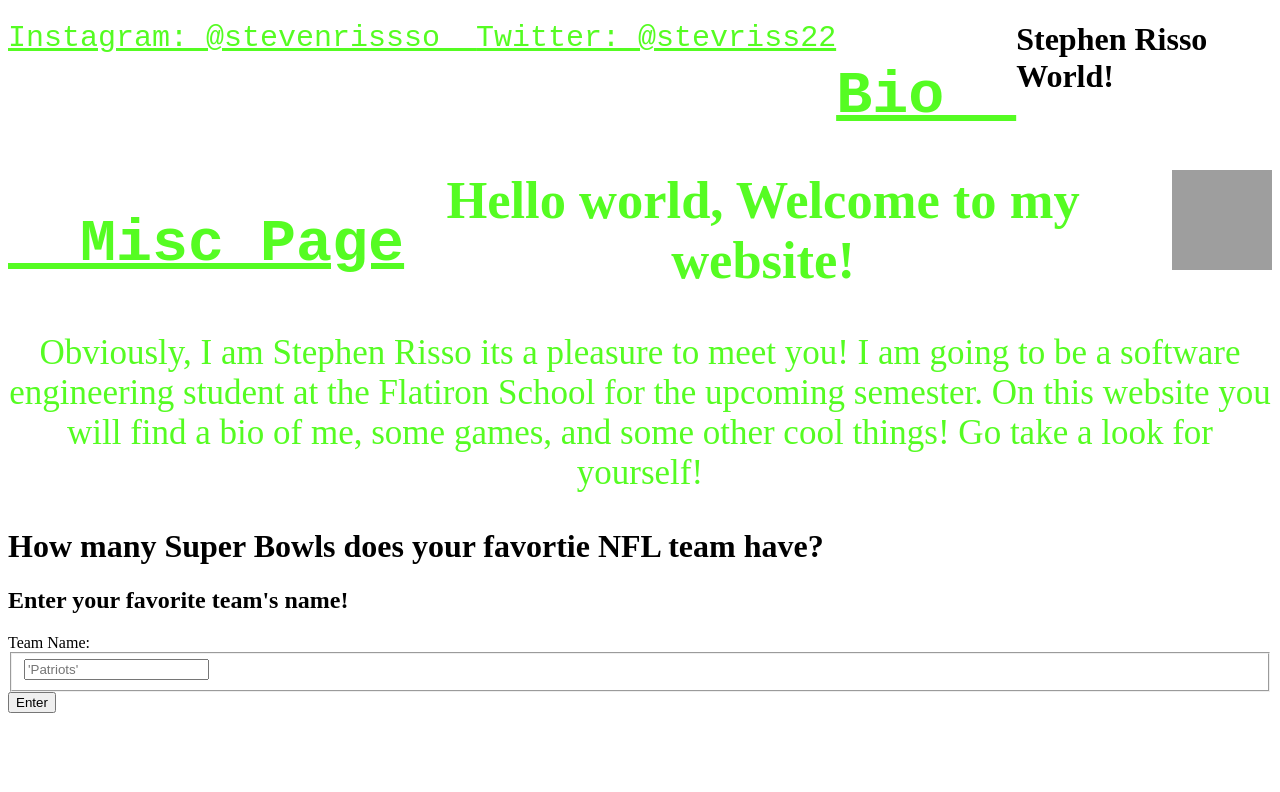
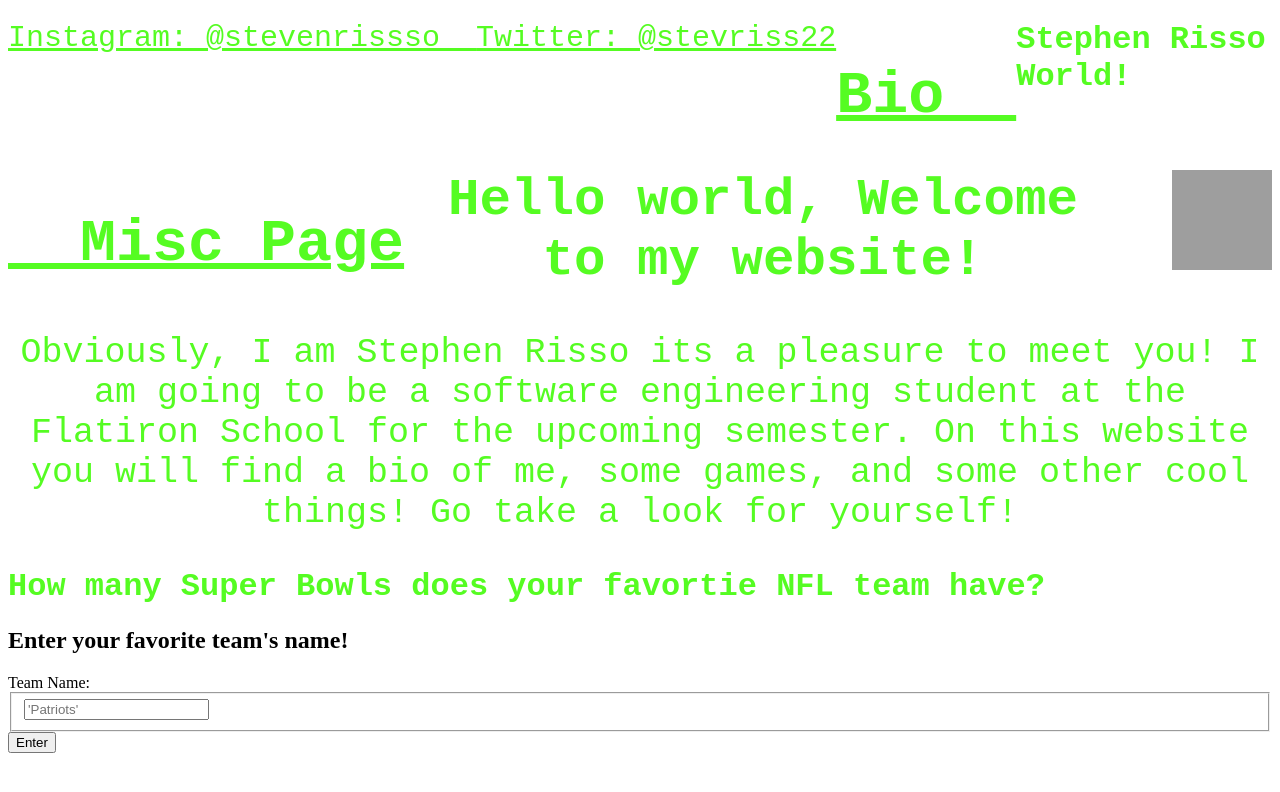
Before and after one commit to stevRiss/my-webby-web, a plain HTML site: page index.html in a window 1280 px wide. Drawn offline with Linux system fonts and the light colour scheme; files that its build step writes are made by us from their sources; grey boxes are pictures that could not be loaded; files whose address does not match are found by name.

Commit message:
updated fonts in css to match

```diff
--- a/goodLooks.css
+++ b/goodLooks.css
@@ -32,6 +32,8 @@ body {
     color:rgb(85, 252, 34);
     text-align: center;
     font-size: 35px;
+    font-family: 'Courier New', Courier, monospace;
+
 }
 
 a:link {
@@ -45,4 +47,12 @@ a:link {
 .intro {
     text-align: center;
     color: rgb(85, 252, 34);
+    font-family: 'Courier New', Courier, monospace;
+
 }
+
+h1{
+    color:rgb(85, 252, 34);
+    font-family: 'Courier New', Courier, monospace;
+
+}
```
